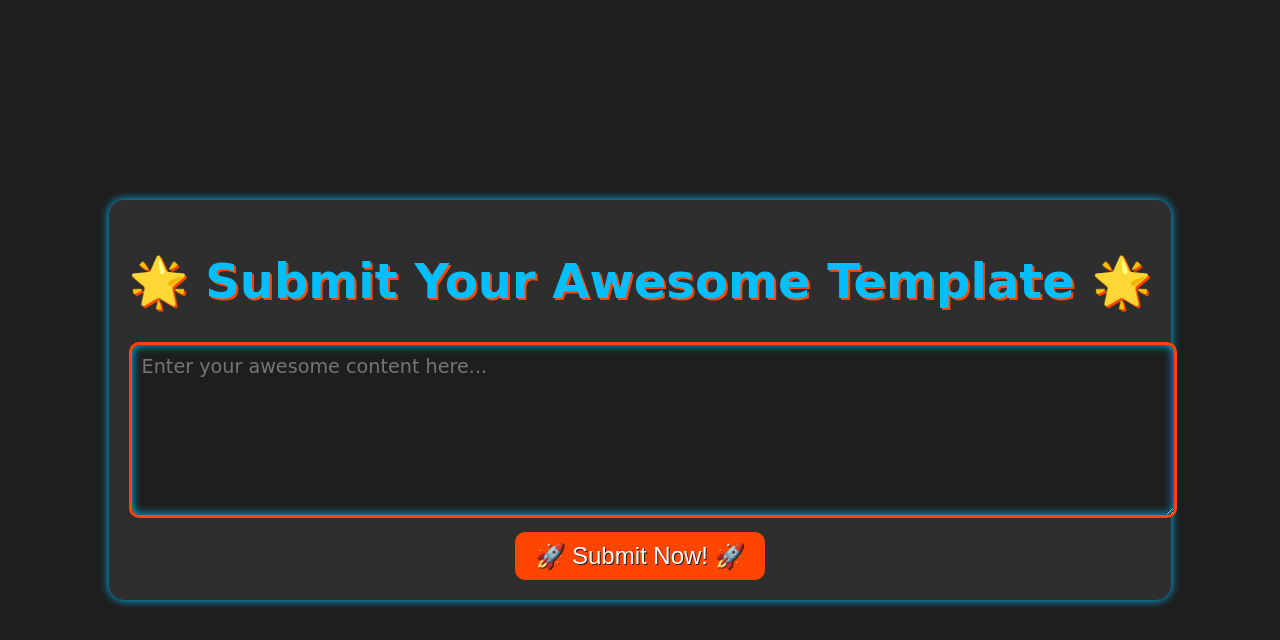
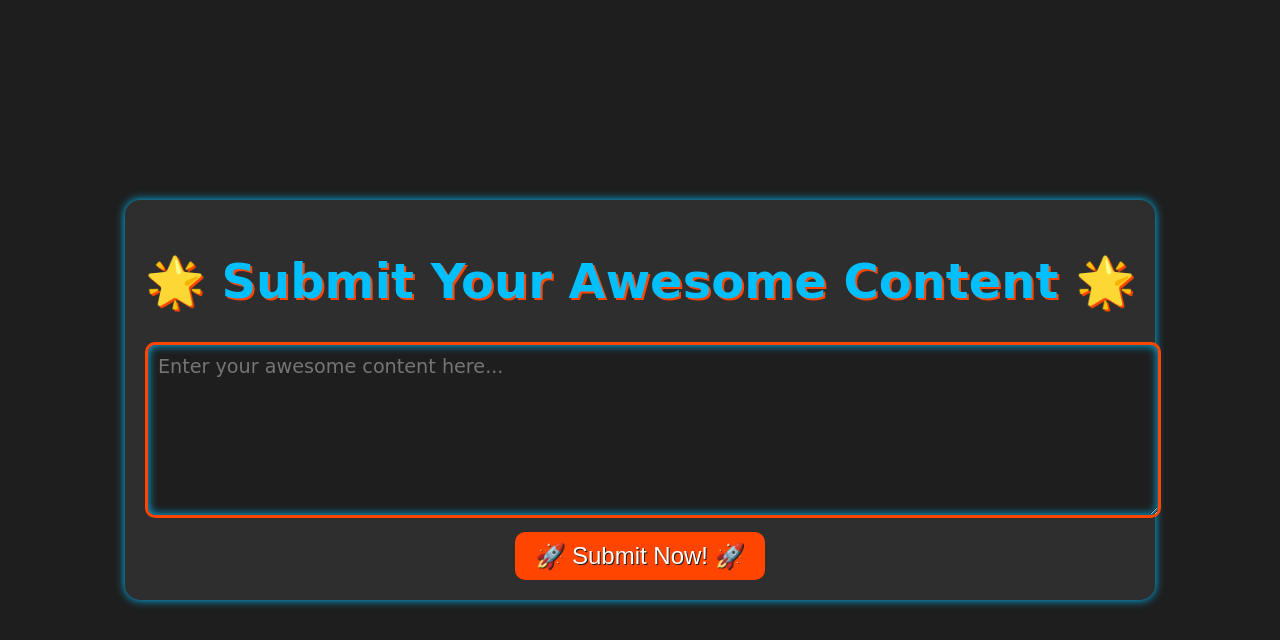
Before and after one commit to 0xClk/SSTI1, a Flask app: page / in a window 1280 px wide. Shown: the top 640 px of the page. Run offline with Flask 2, Linux system fonts and the light colour scheme.

Commit message:
Update index.html

```diff
--- a/src/templates/index.html
+++ b/src/templates/index.html
@@ -60,7 +60,7 @@
 </head>
 <body>
         <form action="/template" method="POST">
-        <h1>🌟 Submit Your Awesome Template 🌟</h1>
+        <h1>🌟 Submit Your Awesome Content 🌟</h1>
         <textarea name="template" placeholder="Enter your awesome content here..."></textarea><br>
         <input type="submit" value="🚀 Submit Now! 🚀">
     </form>
```
